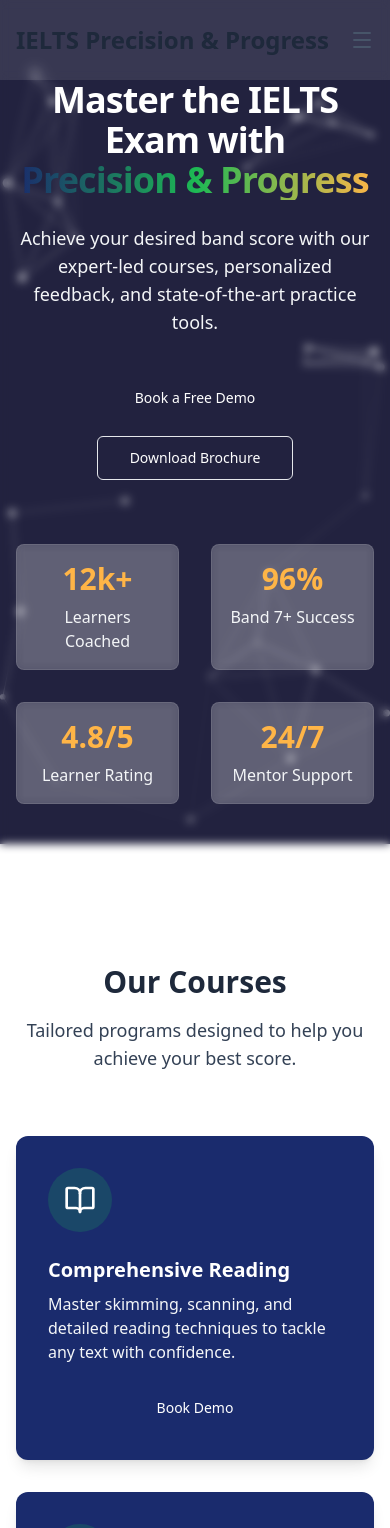
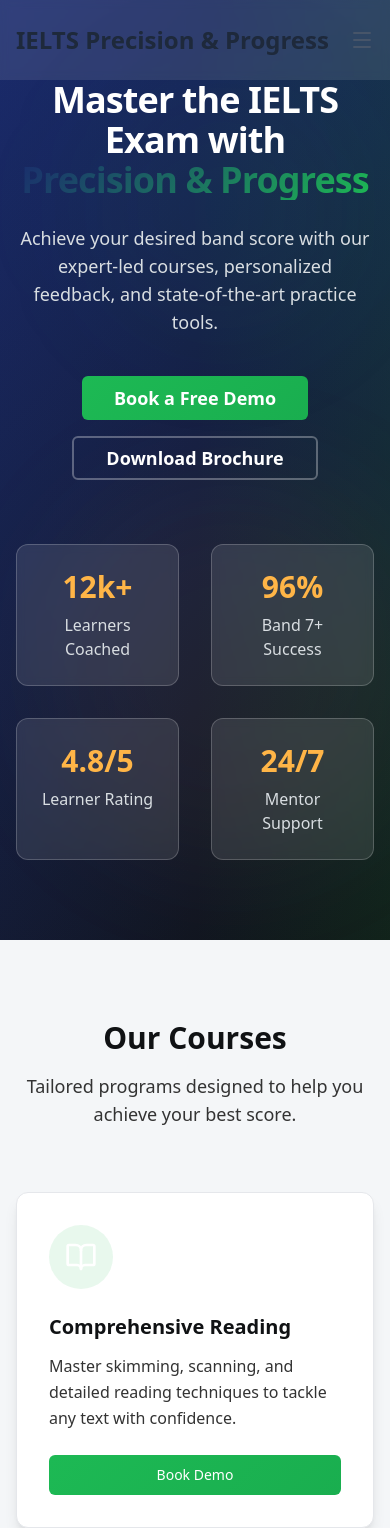
Before and after one commit to dikshadamahe/IELTS, a React (Vite) app: page / in a window 390 px wide. Shown: the top 1528 px of the page. Built offline with nearby package versions, Linux system fonts and the light colour scheme.

Commit message:
made changes

```diff
--- a/src/components/Courses.tsx
+++ b/src/components/Courses.tsx
@@ -53,7 +53,7 @@
   return (
     <motion.section
       id="courses"
-      className="py-20 sm:py-28 lg:py-32 bg-white/20 backdrop-blur-sm"
+      className="py-20 sm:py-28 lg:py-32 bg-cool-gray-light"
       variants={containerVariants}
       initial="hidden"
       whileInView="visible"
@@ -61,10 +61,10 @@
     >
       <div className="container mx-auto px-4 sm:px-6 lg:px-8">
         <div className="text-center">
-          <h2 className="text-3xl sm:text-4xl lg:text-5xl font-extrabold text-slate-800">
+          <h2 className="text-3xl sm:text-4xl lg:text-5xl font-extrabold text-charcoal-black">
             Our Courses
           </h2>
-          <p className="mt-4 max-w-2xl mx-auto text-lg text-slate-700">
+          <p className="mt-4 max-w-2xl mx-auto text-lg text-dark-gray">
             Tailored programs designed to help you achieve your best score.
           </p>
         </div>
@@ -72,20 +72,21 @@
           {courses.map((course) => (
             <motion.div
               key={course.title}
-              className="bg-deep-royal-blue p-8 rounded-xl shadow-lg text-white flex flex-col"
+              className="bg-white p-8 rounded-xl shadow-lg border border-border-light hover:shadow-xl hover:shadow-emerald-green/10 transition-all duration-300 flex flex-col"
               variants={itemVariants}
-              whileHover={{ y: -10 }}
+              whileHover={{ y: -8, scale: 1.02 }}
             >
-              <div className="bg-vibrant-emerald-green/20 w-16 h-16 rounded-full flex items-center justify-center">
-                {course.icon}
+              <div className="bg-emerald-green/10 w-16 h-16 rounded-full flex items-center justify-center mb-6">
+                <div className="text-emerald-green">
+                  {course.icon}
+                </div>
               </div>
-              <h3 className="mt-6 text-xl font-bold">{course.title}</h3>
-              <p className="mt-2 text-cool-gray-light flex-grow">
+              <h3 className="text-xl font-bold text-charcoal-black mb-3">{course.title}</h3>
+              <p className="text-dark-gray flex-grow leading-relaxed">
                 {course.description}
               </p>
               <Button
-                variant="secondary"
-                className="mt-6"
+                className="mt-6 button-shimmer bg-emerald-green hover:bg-emerald-green/90 text-white border-none w-full"
                 onClick={() => setIsBookDemoOpen(true)}
               >
                 Book Demo
--- a/src/components/Features.tsx
+++ b/src/components/Features.tsx
@@ -43,7 +43,7 @@
   return (
     <motion.section
       id="features"
-      className="py-20 sm:py-28 lg:py-32 bg-white/15 backdrop-blur-sm"
+      className="py-20 sm:py-28 lg:py-32 bg-white"
       variants={containerVariants}
       initial="hidden"
       whileInView="visible"
@@ -51,10 +51,10 @@
     >
       <div className="container mx-auto px-4 sm:px-6 lg:px-8">
         <div className="text-center">
-          <h2 className="text-3xl sm:text-4xl lg:text-5xl font-extrabold text-slate-800">
+          <h2 className="text-3xl sm:text-4xl lg:text-5xl font-extrabold text-charcoal-black">
             A Feature Set That Guarantees Success
           </h2>
-          <p className="mt-4 max-w-2xl mx-auto text-lg text-slate-700">
+          <p className="mt-4 max-w-2xl mx-auto text-lg text-dark-gray">
             Our platform is designed to provide you with a comprehensive and
             effective learning experience.
           </p>
--- a/src/components/Hero.tsx
+++ b/src/components/Hero.tsx
@@ -29,25 +29,28 @@
   return (
     <motion.section
       id="home"
-      className="relative bg-white/10 backdrop-blur-sm text-white py-20 sm:py-28 lg:py-32"
+      className="relative bg-hero-gradient text-white py-20 sm:py-28 lg:py-32 overflow-hidden"
       variants={containerVariants}
       initial="hidden"
       animate="visible"
     >
-      <div className="absolute inset-0 bg-grid-pattern opacity-10"></div>
+      {/* Background decorative elements */}
+      <div className="absolute inset-0 bg-gradient-to-r from-royal-blue/10 via-transparent to-emerald-green/10"></div>
+      <div className="absolute top-20 right-10 w-64 h-64 bg-emerald-green/5 rounded-full blur-3xl"></div>
+      <div className="absolute bottom-20 left-10 w-96 h-96 bg-golden-amber/5 rounded-full blur-3xl"></div>
       <div className="container mx-auto px-4 sm:px-6 lg:px-8 relative">
         <motion.div className="text-center" variants={containerVariants}>
           <motion.h1
             className="text-4xl sm:text-5xl lg:text-6xl font-extrabold tracking-tight"
             variants={itemVariants}
           >
-            <span className="block">Master the IELTS Exam with</span>
-            <span className="block gradient-text">
+            <span className="block text-white">Master the IELTS Exam with</span>
+            <span className="block gradient-text font-black">
               Precision & Progress
             </span>
           </motion.h1>
           <motion.p
-            className="mt-6 max-w-2xl mx-auto text-lg sm:text-xl text-cool-gray-light"
+            className="mt-6 max-w-2xl mx-auto text-lg sm:text-xl text-cool-gray-dark"
             variants={itemVariants}
           >
             Achieve your desired band score with our expert-led courses,
@@ -59,12 +62,16 @@
           >
             <Button
               size="lg"
-              variant="secondary"
+              className="button-shimmer bg-emerald-green hover:bg-emerald-green/90 text-white border-none px-8 py-4 text-lg font-semibold"
               onClick={() => setIsBookDemoOpen(true)}
             >
               Book a Free Demo
             </Button>
-            <Button size="lg" variant="outline">
+            <Button
+              size="lg"
+              variant="outline"
+              className="border-2 border-white/30 text-white hover:bg-white/10 hover:border-white/50 px-8 py-4 text-lg font-semibold"
+            >
               Download Brochure
             </Button>
           </motion.div>
@@ -75,32 +82,36 @@
         >
           <div className="grid grid-cols-2 md:grid-cols-4 gap-8 text-center">
             <motion.div
-              className="p-4 rounded-lg bg-white/20 backdrop-blur-sm border border-white/10"
+              className="p-6 rounded-xl bg-white/10 backdrop-blur-sm border border-white/20 hover:bg-white/15 transition-all duration-300"
               variants={itemVariants}
+              whileHover={{ scale: 1.05 }}
             >
-              <h3 className="text-3xl font-bold text-warm-golden-amber">12k+</h3>
-              <p className="mt-2 text-cool-gray-light">Learners Coached</p>
+              <h3 className="text-3xl font-bold text-golden-amber mb-2">12k+</h3>
+              <p className="text-cool-gray-dark font-medium">Learners Coached</p>
             </motion.div>
             <motion.div
-              className="p-4 rounded-lg bg-white/20 backdrop-blur-sm border border-white/10"
+              className="p-6 rounded-xl bg-white/10 backdrop-blur-sm border border-white/20 hover:bg-white/15 transition-all duration-300"
               variants={itemVariants}
+              whileHover={{ scale: 1.05 }}
             >
-              <h3 className="text-3xl font-bold text-warm-golden-amber">96%</h3>
-              <p className="mt-2 text-cool-gray-light">Band 7+ Success</p>
+              <h3 className="text-3xl font-bold text-golden-amber mb-2">96%</h3>
+              <p className="text-cool-gray-dark font-medium">Band 7+ Success</p>
             </motion.div>
             <motion.div
-              className="p-4 rounded-lg bg-white/20 backdrop-blur-sm border border-white/10"
+              className="p-6 rounded-xl bg-white/10 backdrop-blur-sm border border-white/20 hover:bg-white/15 transition-all duration-300"
               variants={itemVariants}
+              whileHover={{ scale: 1.05 }}
             >
-              <h3 className="text-3xl font-bold text-warm-golden-amber">4.8/5</h3>
-              <p className="mt-2 text-cool-gray-light">Learner Rating</p>
+              <h3 className="text-3xl font-bold text-golden-amber mb-2">4.8/5</h3>
+              <p className="text-cool-gray-dark font-medium">Learner Rating</p>
             </motion.div>
             <motion.div
-              className="p-4 rounded-lg bg-white/20 backdrop-blur-sm border border-white/10"
+              className="p-6 rounded-xl bg-white/10 backdrop-blur-sm border border-white/20 hover:bg-white/15 transition-all duration-300"
               variants={itemVariants}
+              whileHover={{ scale: 1.05 }}
             >
-              <h3 className="text-3xl font-bold text-warm-golden-amber">24/7</h3>
-              <p className="mt-2 text-cool-gray-light">Mentor Support</p>
+              <h3 className="text-3xl font-bold text-golden-amber mb-2">24/7</h3>
+              <p className="text-cool-gray-dark font-medium">Mentor Support</p>
             </motion.div>
           </div>
         </motion.div>
--- a/src/components/Testimonials.tsx
+++ b/src/components/Testimonials.tsx
@@ -39,7 +39,7 @@
   return (
     <motion.section
       id="testimonials"
-      className="py-20 sm:py-28 lg:py-32 bg-white/30 backdrop-blur-sm"
+      className="py-20 sm:py-28 lg:py-32 bg-white"
       variants={containerVariants}
       initial="hidden"
       whileInView="visible"
@@ -47,10 +47,10 @@
     >
       <div className="container mx-auto px-4 sm:px-6 lg:px-8">
         <div className="text-center">
-          <h2 className="text-3xl sm:text-4xl lg:text-5xl font-extrabold text-slate-800">
+          <h2 className="text-3xl sm:text-4xl lg:text-5xl font-extrabold text-charcoal-black">
             Success Stories from Our Students
           </h2>
-          <p className="mt-4 max-w-2xl mx-auto text-lg text-slate-700">
+          <p className="mt-4 max-w-2xl mx-auto text-lg text-dark-gray">
             Hear what our students have to say about their experience with
             IELTS Precision & Progress.
           </p>
--- a/src/index.css
+++ b/src/index.css
@@ -9,13 +9,37 @@
     @apply scroll-smooth;
   }
   body {
-    @apply scroll-smooth;
+    @apply bg-white text-dark-gray;
   }
 }
 
 .gradient-text {
-  background: linear-gradient(90deg, #1A2B6D, #1DB954, #FFB547);
+  background: linear-gradient(135deg, #1A2B6D 0%, #1DB954 50%, #FFB547 100%);
   background-clip: text;
   -webkit-background-clip: text;
   -webkit-text-fill-color: transparent;
+  background-size: 200% 200%;
+  animation: gradient-text 3s ease-in-out infinite;
 }
+
+.button-shimmer {
+  background: linear-gradient(135deg, #1DB954 0%, #16A34A 100%);
+  background-size: 200% 200%;
+  position: relative;
+  overflow: hidden;
+}
+
+.button-shimmer::before {
+  content: '';
+  position: absolute;
+  top: 0;
+  left: -100%;
+  width: 100%;
+  height: 100%;
+  background: linear-gradient(90deg, transparent, rgba(255,255,255,0.4), transparent);
+  transition: left 0.6s ease;
+}
+
+.button-shimmer:hover::before {
+  left: 100%;
+}
--- a/tailwind.config.js
+++ b/tailwind.config.js
@@ -7,12 +7,27 @@
   theme: {
     extend: {
       colors: {
+        // Primary Brand Colors
+        'royal-blue': '#1A2B6D',
+        'charcoal-black': '#101214',
+        'emerald-green': '#1DB954',
+        'golden-amber': '#FFB547',
+
+        // Background Colors
+        'cool-gray-light': '#F4F6F8',
+        'white': '#FFFFFF',
+
+        // Text Colors
+        'dark-gray': '#333333',
+        'cool-gray-dark': '#D9DEE2',
+
+        // Legacy support (keeping old names)
         'deep-royal-blue': '#1A2B6D',
         'vibrant-emerald-green': '#1DB954',
         'warm-golden-amber': '#FFB547',
-        'cool-gray-light': '#F4F6F8',
-        'cool-gray-dark': '#D9DEE2',
-        'charcoal-black': '#101214',
+
+        // Border & UI
+        'border-light': '#E5E7EB',
       },
       fontFamily: {
         heading: ['Poppins', 'Montserrat', 'sans-serif'],
@@ -66,15 +81,27 @@
           '0%': { transform: 'rotateY(0deg)' },
           '100%': { transform: 'rotateY(180deg)' },
         },
+        'gradient-flow': {
+          '0%, 100%': { backgroundPosition: '0% 50%' },
+          '50%': { backgroundPosition: '100% 50%' },
+        },
       },
       animation: {
         float: 'float 6s ease-in-out infinite',
         shimmer: 'shimmer 10s linear infinite',
         flip: 'flip 500ms ease-in-out',
+        'gradient-shimmer': 'shimmer 2s linear infinite',
+        'gradient-text': 'gradient-flow 3s ease-in-out infinite',
       },
       backgroundImage: {
-        'hero-gradient': 'linear-gradient(135deg, rgba(26,43,109,1) 0%, rgba(16,18,20,0.85) 100%)',
-        'hero-pattern': 'radial-gradient(circle at 20% 20%, rgba(255, 181, 71, 0.25) 0%, rgba(26, 43, 109, 0) 45%), radial-gradient(circle at 80% 0%, rgba(29, 185, 84, 0.2) 0%, rgba(16, 18, 20, 0) 35%)',
+        'hero-gradient': 'linear-gradient(135deg, #1A2B6D 0%, #101214 100%)',
+        'text-gradient': 'linear-gradient(135deg, #1A2B6D 0%, #1DB954 50%, #FFB547 100%)',
+        'progress-gradient': 'linear-gradient(90deg, #1DB954 0%, #FFB547 100%)',
+        'footer-gradient': 'linear-gradient(135deg, #1A2B6D 0%, #101214 100%)',
+        'button-gradient': 'linear-gradient(135deg, #1DB954 0%, #16A34A 100%)',
+        'button-shimmer': 'linear-gradient(90deg, transparent, rgba(255,255,255,0.4), transparent)',
+        'legacy-hero-gradient': 'linear-gradient(135deg, rgba(26,43,109,1) 0%, rgba(16,18,20,0.85) 100%)',
+        'legacy-hero-pattern': 'radial-gradient(circle at 20% 20%, rgba(255, 181, 71, 0.25) 0%, rgba(26, 43, 109, 0) 45%), radial-gradient(circle at 80% 0%, rgba(29, 185, 84, 0.2) 0%, rgba(16, 18, 20, 0) 35%)',
       },
     },
     container: {
```
Also changed, not shown: src/components/CallToAction.tsx (+9 -10 lines), src/components/FeatureCard.tsx (+6 -5 lines), src/components/Outcomes.tsx (+9 -8 lines), src/components/TestimonialCard.tsx (+34 -17 lines).
